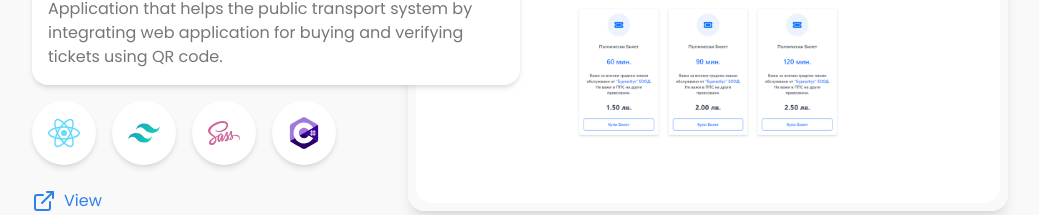
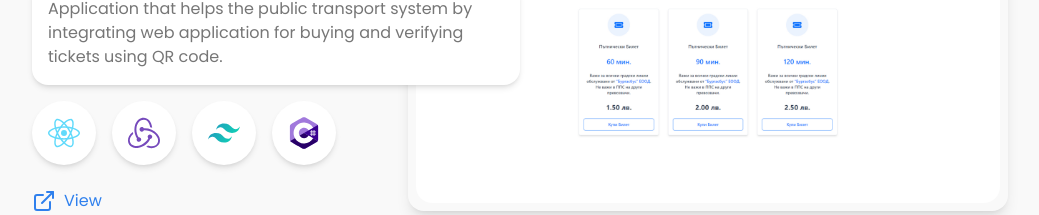
Before and after one commit to ddimitrov1108/portfolio, a Next.js app: page / in a window 1280 px wide. Shown: the part 2109-2324 px from the top of the page, without its empty margins (120-1159 px from the left). Built offline with nearby package versions, Linux system fonts and the light colour scheme.

Commit message:
Update staticData.jsx

```diff
--- a/components/staticData.jsx
+++ b/components/staticData.jsx
@@ -25,7 +25,6 @@ export const socials = [
 export const techStack = [
   { id: uuidv4(), src: "nextjs.svg" },
   { id: uuidv4(), src: "react.svg" },
-  { id: uuidv4(), src: "redux.svg" },
   {
     id: uuidv4(),
     src: "tailwindcss.svg",
@@ -73,13 +72,10 @@ export const portfolioProjects = [
     description: `Application that helps the public transport system by integrating web application for buying and verifying tickets using QR code.`,
     technologies: [
       { id: uuidv4(), src: "react.svg" },
+      { id: uuidv4(), src: "redux.svg" },
       {
         id: uuidv4(),
         src: "tailwindcss.svg",
-      },
-      {
-        id: uuidv4(),
-        src: "sass.svg",
       },
       {
         id: uuidv4(),
```
